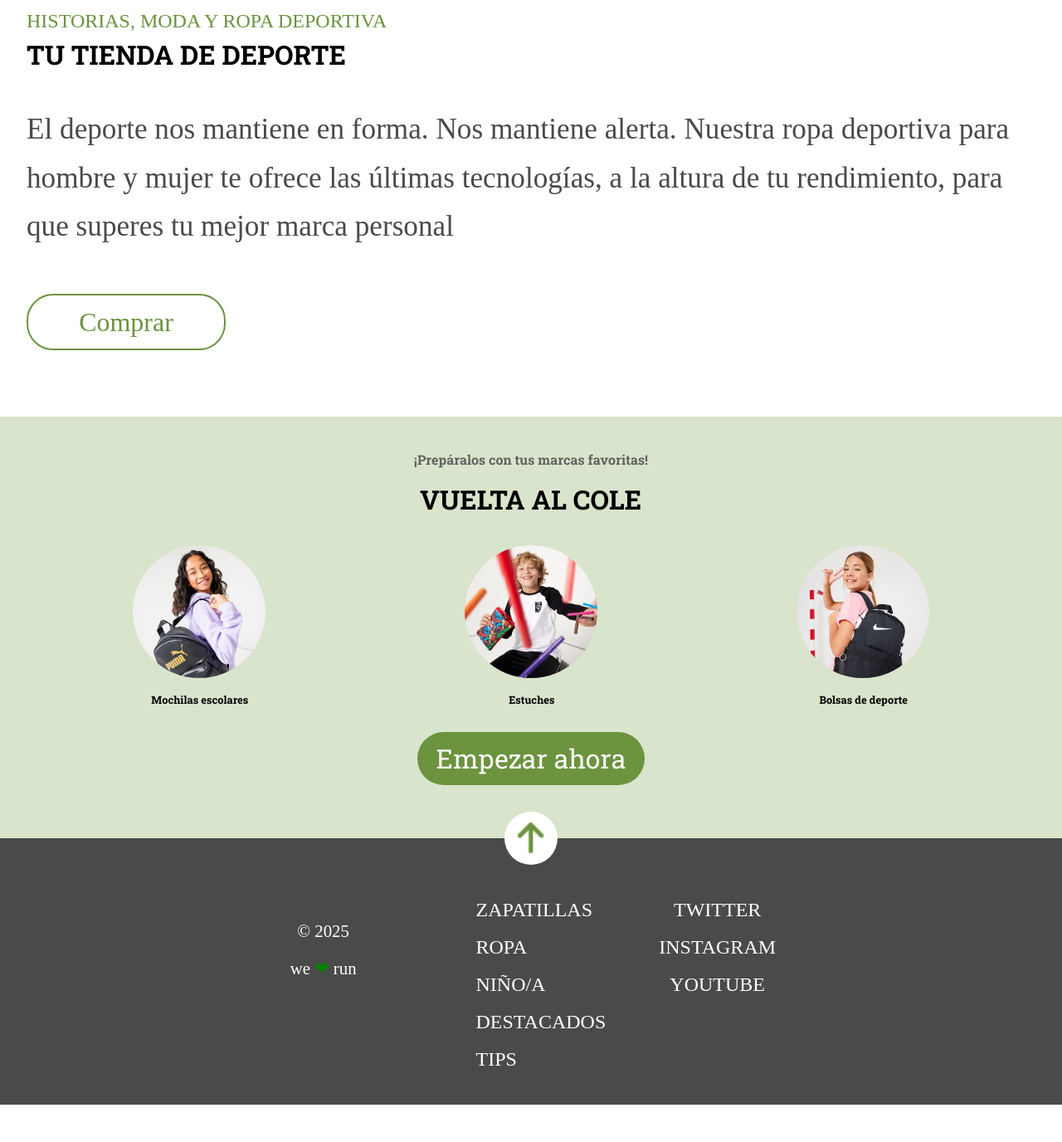
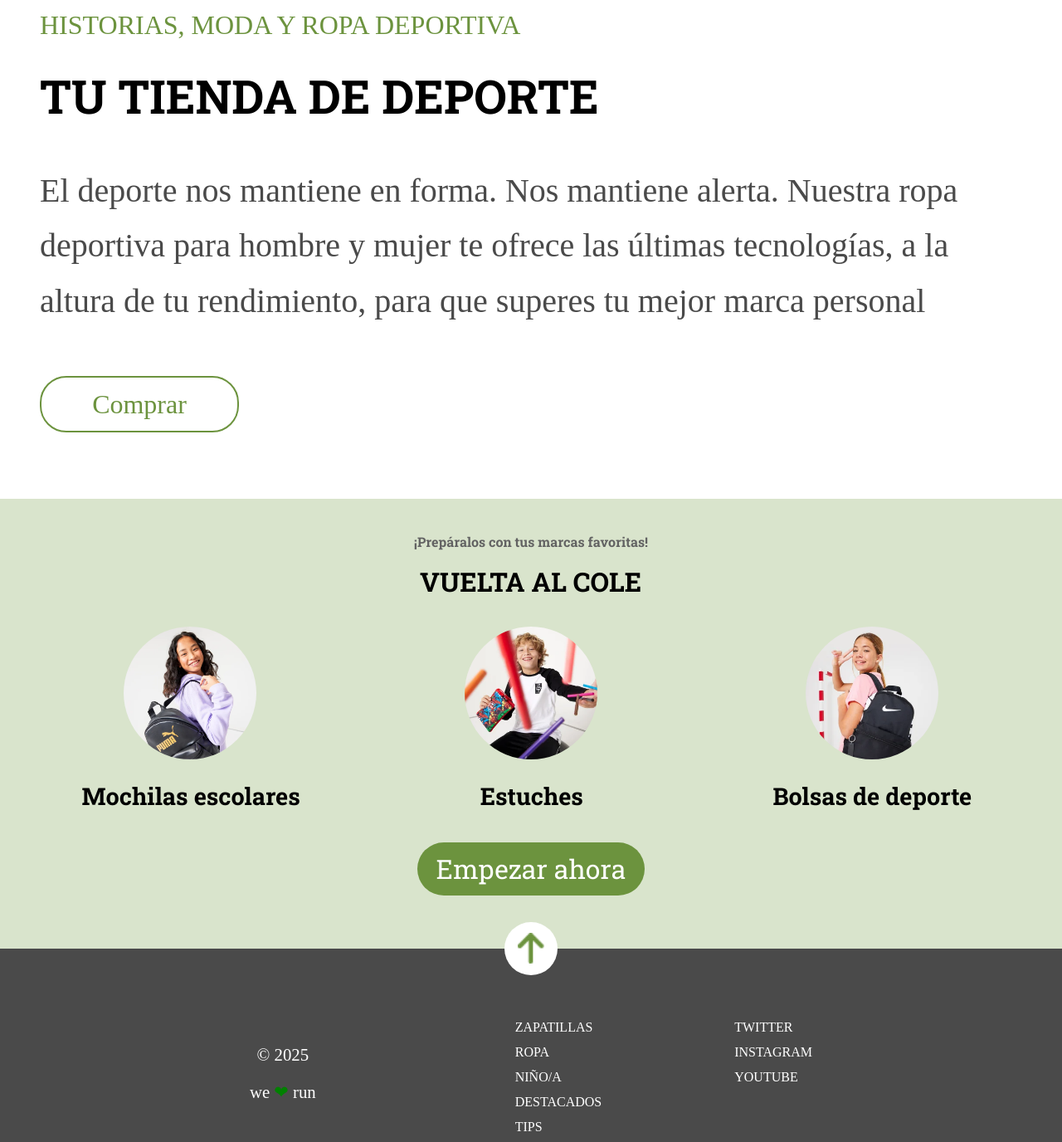
Before and after one commit to Adalab/modulo-1-evaluacion-final-mcocapelaz, a website built with Vite: page src/index.html in a window 1280 px wide. Shown: the part 820-2196 px from the top of the page at 83% size. Before the commit the page ends 2151 px from the top, so only its background shows below. Built offline with nearby package versions, Linux system fonts and the light colour scheme.

Commit message:
Desktop version

```diff
--- a/src/scss/main.scss
+++ b/src/scss/main.scss
@@ -227,7 +227,7 @@ html {
   position: relative;
   padding: 3rem 0.5rem 2rem 0.8rem;
   background-color: #4a4a4a;
-  gap: 2rem;
+  gap: 1rem;
 }
 
 .shop_navigation,
@@ -241,7 +241,7 @@ html {
 .navigation_link {
   text-decoration: none;
   text-transform: uppercase;
-  font-size: 1.5rem;
+  font-size: 1rem;
   color: white;
   line-height: 1.88;
 }
@@ -376,6 +376,11 @@ html {
     margin-left: 5rem;
   }
 
+  .social_media_navigation {
+    text-align: left;
+    margin-left: 5rem;
+  }
+
   .footer {
     order: 1;
   }
@@ -395,3 +400,70 @@ html {
     font-size: 1.3rem;
   }
 }
+
+@media (min-width: 1024px) {
+  .hero_text {
+    position: absolute;
+    max-width: 100vw;
+    width: 100%;
+  }
+
+  .hero_title {
+    font-size: 5rem;
+    max-width: 50%;
+    line-height: 1.3;
+    text-align: center;
+    font-weight: bold;
+    margin: 0 auto;
+  }
+
+  .hero_paragraph {
+    font-size: 2.5rem;
+  }
+
+  .shopping {
+    margin: 2rem 4rem 2rem 3rem;
+  }
+
+  .shopping_header_title {
+    font-size: 2rem;
+    padding-bottom: 1.5rem;
+  }
+
+  .shopping_title {
+    font-size: 3.5rem;
+  }
+
+  .shopping_text {
+    font-size: 2.5rem;
+    width: 100%;
+  }
+
+  .products {
+    grid-template-columns: 1fr 1fr 1fr;
+    gap: 1rem;
+    width: 100%;
+    padding: 1rem 2rem;
+    margin-top: 5rem;
+  }
+
+  .products_text {
+    margin: 0.3rem 0 0.5rem 0.1rem;
+    font-size: 1.8rem;
+    font-weight: bold;
+    line-height: 2.14;
+  }
+
+  .navigation {
+    padding: 5rem;
+    gap: 5rem;
+  }
+
+  .shop_navigation {
+    margin-left: 10rem;
+  }
+
+  .footer {
+    align-self: flex-start;
+  }
+}
```
